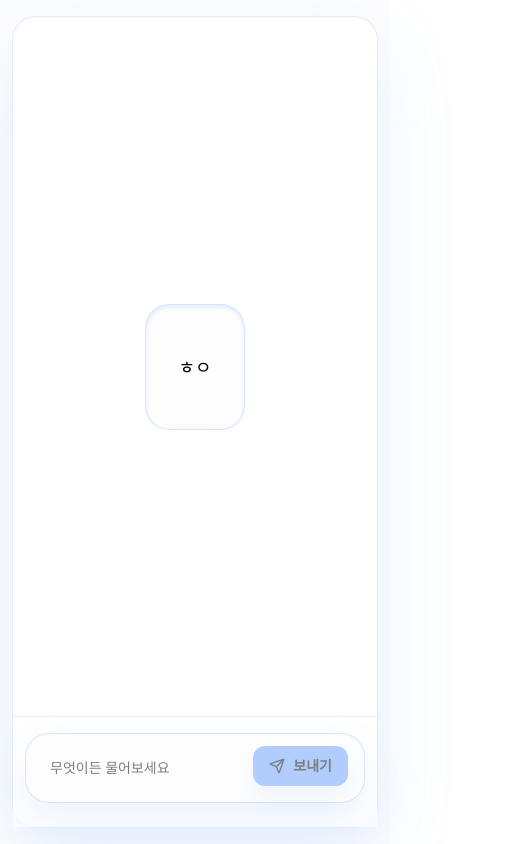
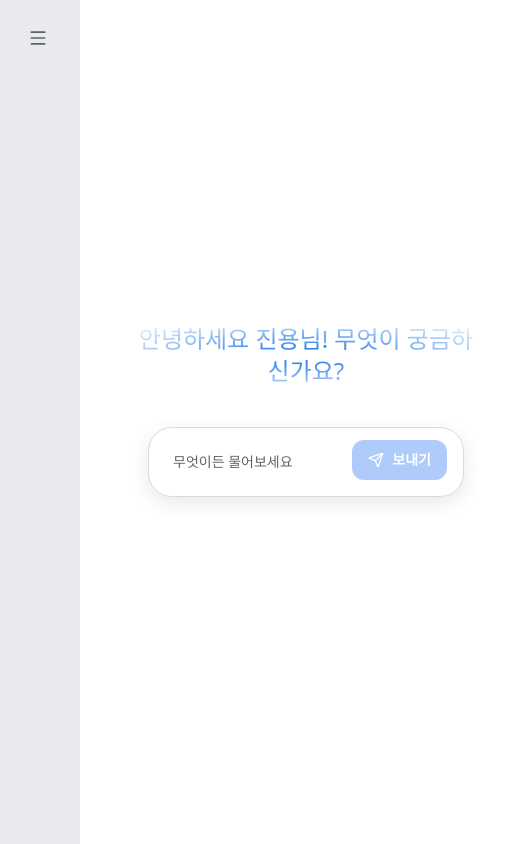
Before and after one commit to kernel-ai-project/client, a React (Vite) app: page / in a window 390 px wide. Shown: the whole page, 532 px wide, since content can reach past the window. Built offline with nearby package versions, Linux system fonts and the light colour scheme; no server answers.

Commit message:
design: 디자인 개선

```diff
--- a/src/Chat/components/ChatHeader.jsx
+++ b/src/Chat/components/ChatHeader.jsx
@@ -2,9 +2,9 @@ import { Plus, Sun, Moon, MoreVertical } from "lucide-react";
 
 export default function ChatHeader({ title }) {
   return (
-    <header className="flex items-center justify-between rounded-t-3xl border-b border-[#659EFF]/30 bg-white/75 px-6 py-4 backdrop-blur-sm shadow-[inset_0_-1px_0_rgba(101,158,255,0.15)]">
+    <header className="flex items-center justify-between rounded-t-3xl border-b border-[#DADCE0] bg-white px-6 py-4">
       <div className="flex items-center gap-2">
-        <div className="text-base font-semibold text-black md:text-lg">
+        <div className="text-base font-semibold text-[#202124] md:text-lg">
           {title ?? "Chat"}
         </div>
       </div>
--- a/src/Chat/components/Composer.jsx
+++ b/src/Chat/components/Composer.jsx
@@ -9,9 +9,9 @@ export default function Composer({
   isThinking,
 }) {
   return (
-    <div className="border-t border-[#659EFF]/15 bg-white/60 px-3 pb-6 pt-4 backdrop-blur-sm md:px-8 md:pb-8">
+    <div className=" px-3 pb-6 pt-4 md:px-8 md:pb-8">
       <div className="mx-auto w-full md:max-w-3xl">
-        <div className="rounded-3xl border border-[#659EFF]/25 bg-[#FDFDFD] p-3 shadow-[0_18px_40px_rgba(101,158,255,0.12)] transition-all duration-200 focus-within:border-[#659EFF]/60 focus-within:shadow-[0_22px_60px_rgba(101,158,255,0.18)]">
+        <div className="rounded-3xl border border-[#DADCE0] bg-white p-3 shadow-[0_6px_18px_rgba(60,64,67,0.12)] focus-within:border-[#1A73E8] focus-within:shadow-[0_10px_28px_rgba(26,115,232,0.16)]">
           <div className="flex items-end gap-3">
             <textarea
               value={input}
@@ -19,16 +19,16 @@ export default function Composer({
               onKeyDown={onKeyDown}
               rows={1}
               placeholder="무엇이든 물어보세요"
-              className="flex-1 max-h-40 resize-none rounded-2xl bg-transparent px-3 py-3 text-sm text-black placeholder:text-black/50 focus:outline-none focus-visible:ring-2 focus-visible:ring-[#659EFF]/40"
+              className="flex-1 max-h-40 resize-none rounded-2xl bg-transparent px-3 py-3 text-sm text-[#202124] placeholder:text-[#5F6368] focus:outline-none"
             />
             <div className="flex items-center gap-2 px-1 pb-1">
               <button
                 type="button"
                 onClick={onSend}
                 disabled={!input.trim() || isThinking}
-                className="inline-flex h-10 items-center gap-2 rounded-xl bg-[#659EFF] px-4 text-sm font-semibold text-black shadow-[0_14px_24px_rgba(101,158,255,0.18)] transition-all duration-200 hover:-translate-y-0.5 hover:shadow-[0_18px_34px_rgba(101,158,255,0.22)] disabled:translate-y-0 disabled:cursor-not-allowed disabled:opacity-50 disabled:hover:shadow-[0_14px_24px_rgba(101,158,255,0.18)]"
+                className="inline-flex h-10 items-center gap-2 rounded-xl bg-[#1A73E8] px-4 text-sm font-semibold text-white shadow-[0_8px_20px_rgba(26,115,232,0.2)] transition-colors duration-200 hover:bg-[#1765CC] disabled:cursor-not-allowed disabled:bg-[#AECBFA] disabled:shadow-none"
               >
-                <Send className="h-4 w-4 text-black" /> 보내기
+                <Send className="h-4 w-4 text-white" /> 보내기
               </button>
             </div>
           </div>
--- a/src/Chat/components/IconButton.jsx
+++ b/src/Chat/components/IconButton.jsx
@@ -4,7 +4,7 @@ export default function IconButton({ title, onClick, children }) {
       type="button"
       title={title}
       onClick={onClick}
-      className="inline-flex h-9 w-9 items-center justify-center rounded-xl border border-[#659EFF]/30 bg-white/90 text-black transition-all duration-200 hover:bg-[#659EFF]/15 hover:shadow-md active:scale-95 focus-visible:outline focus-visible:outline-2 focus-visible:outline-offset-2 focus-visible:outline-[#659EFF]"
+      className="inline-flex h-9 w-9 items-center justify-center rounded-xl border border-[#DADCE0] bg-white text-[#5F6368] transition-colors duration-200 hover:bg-[#E8EAED] active:scale-95 focus-visible:outline focus-visible:outline-2 focus-visible:outline-offset-2 focus-visible:outline-[#1A73E8]"
     >
       {children}
     </button>
--- a/src/Chat/components/MessageList.jsx
+++ b/src/Chat/components/MessageList.jsx
@@ -5,10 +5,8 @@ function MessageBubble({ message }) {
   return (
     <div className={`flex w-full ${isUser ? "justify-end" : "justify-start"}`}>
       <div
-        className={`max-w-[80%] whitespace-pre-wrap rounded-2xl border px-5 py-4 text-sm leading-relaxed shadow-sm transition-all duration-200 ${
-          isUser
-            ? "rounded-br-xl border-transparent bg-[#659EFF]/30 text-black shadow-[0_20px_40px_rgba(101,158,255,0.2)]"
-            : "rounded-bl-xl border-[#659EFF]/25 bg-white/85 text-black shadow-[0_14px_32px_rgba(101,158,255,0.12)] backdrop-blur-sm"
+        className={`max-w-[80%] whitespace-pre-wrap rounded-2xl px-5 py-4 text-sm leading-relaxed  ${
+          isUser ? "rounded-br bg-[#D2E3FC] text-[#202124] " : " text-[#202124]"
         }`}
       >
         {message.content}
@@ -21,14 +19,14 @@ export default function MessageList({ messages, isThinking, listRef }) {
   return (
     <div
       ref={listRef}
-      className="flex-1 space-y-5 overflow-y-auto bg-transparent px-4 py-6 text-black md:px-8 md:py-8"
+      className="mx-auto w-full max-w-3xl flex-1 space-y-5 overflow-y-auto bg-white px-4 py-6 text-[#202124] md:px-8 md:py-8"
     >
       {messages.map((message) => (
         <MessageBubble key={message.id} message={message} />
       ))}
       {isThinking ? (
-        <div className="flex items-center gap-2 rounded-xl border border-dashed border-[#659EFF]/40 bg-[#FDFDFD] px-4 py-3 text-sm text-black shadow-sm">
-          <Loader2 className="h-4 w-4 animate-spin text-[#659EFF]" />
+        <div className="flex items-center gap-2 rounded-xl border border-dashed border-[#DADCE0] bg-[#F8F9FA] px-4 py-3 text-sm text-[#5F6368] shadow-sm">
+          <Loader2 className="h-4 w-4 animate-spin text-[#1A73E8]" />
           생각 중...
         </div>
       ) : null}
--- a/src/Chat/components/Sidebar.jsx
+++ b/src/Chat/components/Sidebar.jsx
@@ -8,48 +8,60 @@ export default function Sidebar({
   onSelectChat,
   onDeleteChat,
   onEditChatName,
+  onCreateNewChat,
+  collapsed = false,
 }) {
   let navigate = useNavigate();
+
+  if (collapsed) {
+    // 닫힌 상태: 내부 요소 제거 (필요하다면 단일 아이콘 등만 남길 수 있음)
     return (
-    <aside className="hidden h-full flex-col rounded-3xl border border-[#659EFF]/25 bg-white/85 p-4 text-black shadow-[0_24px_80px_rgba(101,158,255,0.14)] backdrop-blur md:flex md:w-72 lg:w-80">
-      <div className="rounded-2xl border border-[#659EFF]/20 bg-[#FDFDFD] p-3 shadow-sm">
+      <aside className="flex h-full w-full flex-col items-center justify-center bg-[#E8EAED]">
+        {/* 예: 아이콘만 보여주고 싶다면 여기에 배치 */}
+      </aside>
+    );
+  }
+
+  return (
+    <aside className="flex h-full w-full flex-col bg-[#E8EAED] p-4 text-[#202124] ">
+      <div className="flex justify-end">
+        <div className="rounded-2xl  p-3  hover:bg-[#FDFDFD] duration-200 ">
           <button
             type="button"
             onClick={() => {
+              onCreateNewChat?.();
               navigate("/");
             }}
-          className="inline-flex h-10 w-full items-center justify-center gap-2 rounded-xl border border-transparent px-3 text-sm font-medium transition-all duration-200 hover:border-[#659EFF]/60 hover:bg-[#659EFF]/20 hover:shadow-[0_12px_24px_rgba(101,158,255,0.18)] active:scale-[0.98]"
+            className="inline-flex h-10 w-full items-center justify-center gap-2 rounded-xl border border-transparent px-3 text-sm font-medium transition-colors "
           >
-          <Plus className="h-4 w-4" /> 새 채팅
+            <Plus className="h-4 w-4 text-[#1A73E8]" /> 새 채팅
           </button>
         </div>
-
+      </div>
       <div className="mt-4 flex-1 space-y-2 overflow-y-auto pr-1">
         {conversations.map((conversation) => {
           const isActive = conversation.id === activeId;
+          const baseClasses =
+            "group relative flex w-full items-center gap-3 rounded-2xl border border-transparent px-3 py-3 text-left transition-colors duration-200";
+          const hoverClasses = isActive ? "" : "hover:bg-[#FDFDFD]";
+          const activeClasses = isActive ? "bg-[#D2E3FC] shadow-none" : "";
+
           return (
             <button
               key={conversation.id}
               type="button"
               onClick={() => onSelectChat(conversation.id)}
-              className={`group relative flex w-full items-center gap-3 rounded-2xl border border-transparent px-3 py-3 text-left transition-all duration-200 hover:border-[#659EFF]/60 hover:bg-[#659EFF]/15 hover:shadow-[0_12px_24px_rgba(101,158,255,0.18)] ${
-                isActive
-                  ? "border-[#659EFF] bg-[#659EFF]/25 shadow-[0_2px_5px_rgba(101,158,255,0.25)]"
-                  : ""
-              }`}
+              className={`${baseClasses} ${hoverClasses} ${activeClasses}`}
             >
-              <div className="flex h-10 w-10 items-center justify-center rounded-xl border border-[#659EFF]/30 bg-white/90 text-[#659EFF]">
-                <MessageSquare className="h-5 w-5" />
-              </div>
               <div className="min-w-0 flex-1">
                 <div
                   className={`truncate text-sm ${
                     isActive ? "font-semibold" : "font-medium"
-                  } text-black`}
+                  } ${isActive ? "text-[#1A73E8]" : "text-[#202124]"}`}
                 >
                   {conversation.title}
                 </div>
-                <div className="text-xs text-black/60">
+                <div className="text-xs text-[#5F6368]">
                   {new Date(conversation.createdAt).toLocaleDateString()}
                 </div>
               </div>
@@ -62,7 +74,7 @@ export default function Sidebar({
                     onEditChatName(conversation.id);
                   }}
                 >
-                  <Pencil className="h-4 w-4 text-black" />
+                  <Pencil className="h-4 w-4 " />
                 </IconButton>
                 <IconButton
                   title="삭제"
@@ -71,7 +83,7 @@ export default function Sidebar({
                     onDeleteChat(conversation.id);
                   }}
                 >
-                  <Trash2 className="h-4 w-4 text-black" />
+                  <Trash2 className="h-4 w-4 " />
                 </IconButton>
               </div>
             </button>
--- a/src/ChatUI.jsx
+++ b/src/ChatUI.jsx
@@ -1,4 +1,5 @@
 import { useEffect, useMemo, useRef, useState, useCallback } from "react";
+import { Menu } from "lucide-react";
 import Sidebar from "./Chat/components/Sidebar";
 import ChatHeader from "./Chat/components/ChatHeader";
 import MessageList from "./Chat/components/MessageList";
@@ -30,6 +31,10 @@ export default function ChatUI() {
   const [activeId, setActiveId] = useState(null);
   const [input, setInput] = useState("");
   const [isThinking, setIsThinking] = useState(false);
+  const [isSidebarOpen, setIsSidebarOpen] = useState(() => {
+    if (typeof window === "undefined") return true;
+    return window.matchMedia("(min-width: 1024px)").matches;
+  });
 
   const listRef = useRef(null);
   const sendLockRef = useRef(false);
@@ -173,6 +178,12 @@ export default function ChatUI() {
         upsertConversation(mapped);
         setActiveId(mapped.id);
         navigate(`/chat/${chatRoomId}`);
+        if (typeof window !== "undefined") {
+          const isMobile = window.matchMedia("(max-width: 1023px)").matches;
+          if (isMobile) {
+            setIsSidebarOpen(false);
+          }
+        }
       } catch (error) {
         console.error(error);
       }
@@ -403,28 +414,57 @@ export default function ChatUI() {
   }
 
   return (
-    <div className="box-border flex h-screen w-full gap-3 bg-[#FDFDFD] px-3 py-4 text-black md:gap-6 md:px-6 md:py-8">
+    <div className="relative flex h-screen w-full bg-white text-[#202124]">
+      <button
+        type="button"
+        aria-label="사이드바 토글"
+        aria-expanded={isSidebarOpen}
+        onClick={() => setIsSidebarOpen((prev) => !prev)}
+        className="absolute left-4 top-4 z-50 flex h-11 w-11 items-center justify-center rounded-full  bg-E8EAED text-[#5F6368] transition-colors duration-200 hover:bg-[white] focus-visible:outline focus-visible:outline-2 focus-visible:outline-offset-2 focus-visible:outline-[#1A73E8]"
+      >
+        <Menu className="h-5 w-5" />
+      </button>
+
+      {isSidebarOpen ? (
+        <div
+          className="fixed inset-0 z-30 bg-black/10 backdrop-blur-sm md:hidden"
+          onClick={() => setIsSidebarOpen(false)}
+        />
+      ) : null}
+
+      <div
+        className={`relative z-40 flex-shrink-0 overflow-hidden transition-[width] duration-300 ${
+          isSidebarOpen
+            ? "w-64 md:w-72 lg:w-77 pointer-events-auto"
+            : "w-20 pointer-events-none"
+        }`}
+      >
         <Sidebar
           conversations={conversations}
           activeId={activeId}
           onSelectChat={onSelectChat}
           onDeleteChat={onDeleteChat}
           onEditChatName={onEditChatName}
+          onCreateNewChat={() => {
+            setActiveId(null);
+          }}
+          collapsed={!isSidebarOpen}
         />
+      </div>
 
-      <div className="flex flex-1 flex-col">
+      <div className="z-10 flex flex-1 flex-col">
         <Routes>
           <Route
             path="/"
             element={
-              <section className="flex flex-1 flex-col rounded-3xl border border-[#659EFF]/20 bg-white/90 shadow-[0_28px_80px_rgba(101,158,255,0.15)] backdrop-blur-sm transition-shadow duration-300 md:overflow-hidden md:hover:shadow-[0_32px_110px_rgba(101,158,255,0.22)]">
+              <section className="flex flex-1 flex-col rounded-2xl transition-shadow duration-300 md:overflow-hidden ">
                 <div
                   ref={listRef}
-                  className="flex flex-1 items-center justify-center p-6 text-center md:p-12"
+                  className="flex flex-1 items-center justify-center overflow-auto p-6 text-center md:p-12"
                 >
-                  <div className="rounded-3xl border border-[#659EFF]/25 bg-[#FDFDFD] px-8 py-12 text-lg font-medium shadow-inner shadow-[#659EFF]/20">
-                    ㅎㅇ
-                  </div>
+                  <div className="mx-auto w-full max-w-3xl  bg-[DADCE0] px-8 py-8 text-lg font-medium text-[#202124] ">
+                    <div className="mb-6 text-2xl mask-radial-from-neutral-900 text-[#0b6cea]">
+                      안녕하세요 진용님! 무엇이 궁금하신가요?
                     </div>
                     <MainChat
                       input={input}
@@ -433,13 +473,15 @@ export default function ChatUI() {
                       onKeyDown={onKeyDown}
                       isThinking={isThinking}
                     />
+                  </div>
+                </div>
               </section>
             }
           />
           <Route
             path="/chat/:chatRoomId"
             element={
-              <section className="flex flex-1 flex-col rounded-3xl border border-[#659EFF]/20 bg-white/90 shadow-[0_28px_80px_rgba(101,158,255,0.15)] backdrop-blur-sm transition-shadow duration-300 md:overflow-hidden md:hover:shadow-[0_32px_110px_rgba(101,158,255,0.22)]">
+              <section className="flex flex-1 flex-col rounded-2xl  transition-shadow duration-300 md:overflow-hidden md:hover:shadow-[0_24px_60px_rgba(60,64,67,0.18)]">
                 <ChatHeader title={activeConv?.title} />
                 <MessageList
                   messages={activeConv?.messages ?? []}
```
Lines whose indentation alone changed are shown as unchanged.
